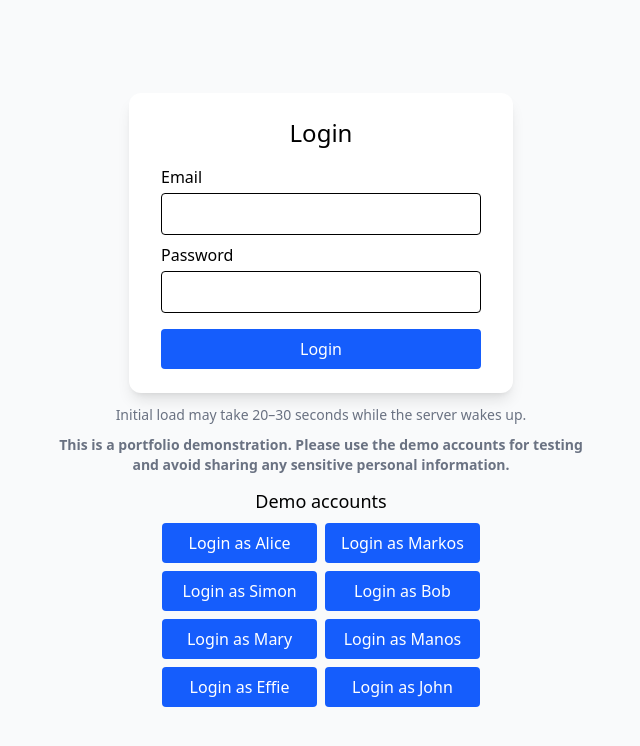
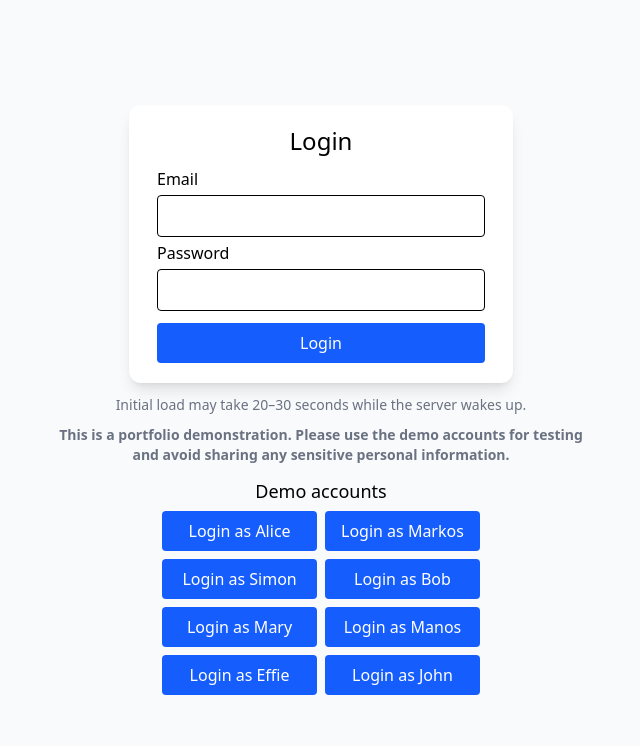
Before and after one commit to Takis-Bezaitis/web-sockets-chat-app, a React app in the folder frontend/: page /auth/login in a window 1280 px wide. Shown: the top 746 px of the page, without its empty margins (319-959 px from the left). Built offline with nearby package versions, Linux system fonts and the light colour scheme; no server answers; the HTML template or start-up script is replaced by a standard one.

Commit message:
fix: adjust padding and margins in Login component for improved layout

```diff
--- a/frontend/src/pages/Login.tsx
+++ b/frontend/src/pages/Login.tsx
@@ -78,13 +78,13 @@ const Login = () => {
       <form
         onSubmit={handleSubmit}
         autoComplete="off"
-        className="bg-white px-8 py-6 rounded-xl shadow-lg w-full max-w-sm"
+        className="bg-white px-7 py-5 rounded-xl shadow-lg w-full max-w-sm"
       >
-        <h1 className="text-2xl mb-4 text-center">Login</h1>
+        <h1 className="text-2xl mb-2.5 text-center">Login</h1>
 
         {error && <p className="text-red-500 mb-4">{error}</p>}
 
-        <label className="block mb-2">
+        <label className="block mb-1">
           Email
           <input
             type="email"
@@ -97,7 +97,7 @@ const Login = () => {
           />
         </label>
 
-        <label className="block mb-4">
+        <label className="block mb-3">
           Password
           <input
             type="password"
@@ -128,7 +128,7 @@ const Login = () => {
         </strong>
       </div>
 
-      <p className="text-center text-lg mt-2 mb-2">
+      <p className="text-center text-lg mt-2 mb-1.5">
         Demo accounts
       </p>
 
```
